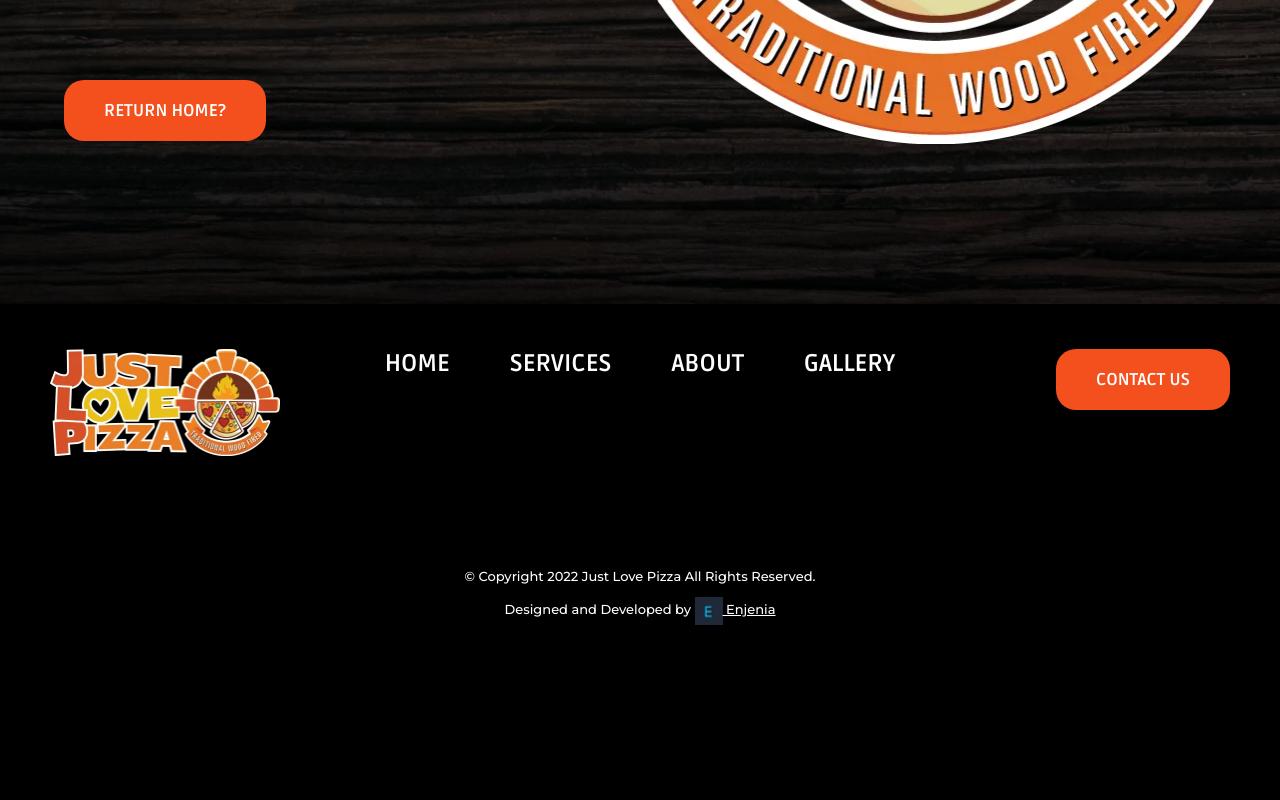
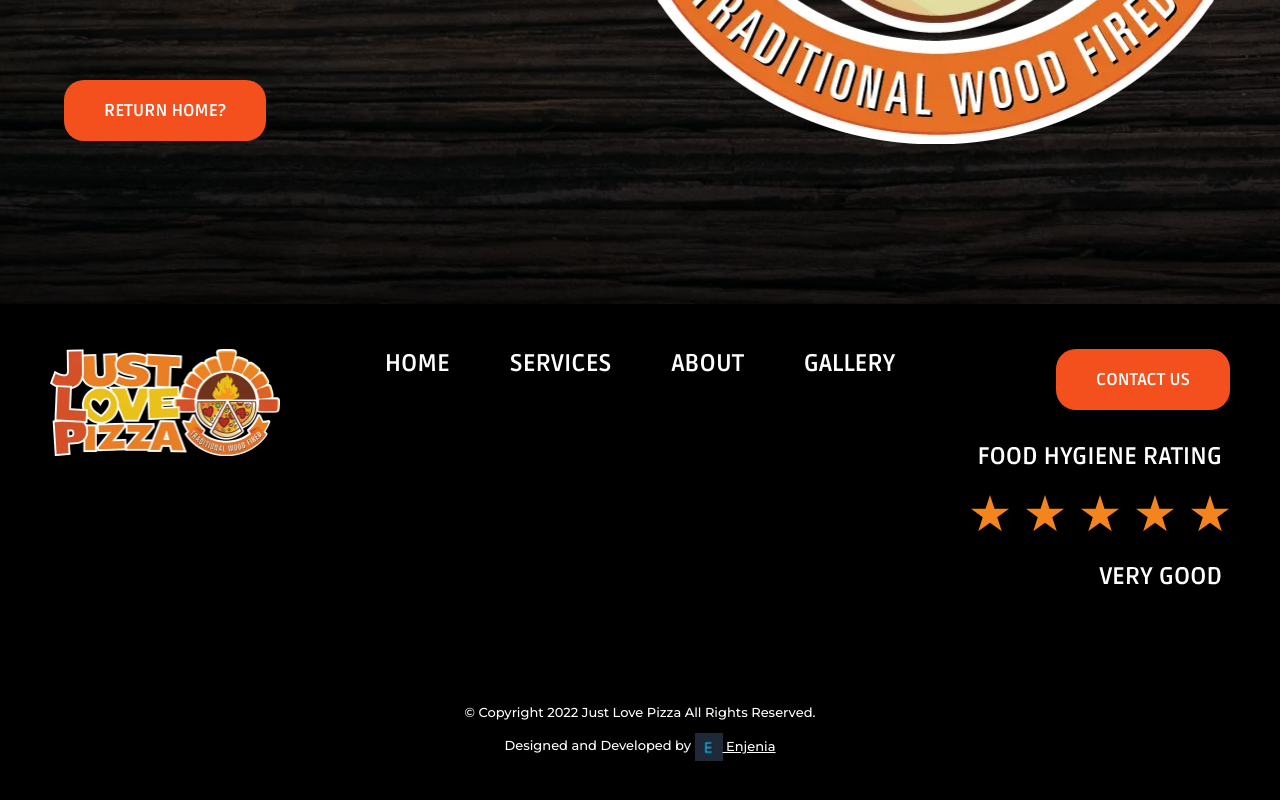
Before and after one commit to Enjenia/just-love-pizza-website, a React (Create React App) app: page / in a window 1280 px wide. Shown: the part 5279-6079 px from the top of the page. Before the commit the page ends 6003 px from the top, so only its background shows below. Built offline with nearby package versions, Linux system fonts and the light colour scheme; a web font is replaced by a local one.

Commit message:
Created food hygiene rating
Updated some of the stylesheet code.
Updated some of the meta content.
Updated the footer code.

```diff
--- a/public/index.html
+++ b/public/index.html
@@ -3,7 +3,7 @@
 	<head>
 		<meta name="title" content="Just Love Pizza">
 		<meta name="description" content="We bring our wood-fired pizza oven to you or your event! Our passionate team will serve a variety of tasty pizzas buffet-style for your guests.">
-    <meta name="keywords" content="pizza, wood-fired, wood, fired, oven, event, buffet-style, guests, catering, service, trailer, van, engagement party, engagement, party, bridal shower, pop-up, pop-up event, birthday, family event, artisan market, corporate event, wedding, @justlovepizza, just love pizza">
+		<meta name="keywords" content="just love pizza, justlovepizza, @justlovepizza, pizza, wood-fired, wood, fired, oven, event, buffet-style, guests, catering, service, trailer, van, engagement party, engagement, party, bridal shower, pop-up, pop-up event, birthday, family event, artisan market, corporate event, wedding">
 		<meta name="robots" content="index, follow">
 		<meta http-equiv="Content-Type" content="text/html; charset=utf-8">
 		<meta name="language" content="English">
@@ -11,34 +11,28 @@
 
 		<!-- Primary Meta Tags -->
 		<title>Just Love Pizza</title>
-    <meta name="title" content="Just Love Pizza">
-    <meta name="description"
-      content="We bring our wood-fired pizza oven to you or your event! Our passionate team will serve a variety of tasty pizzas buffet-style for your guests.">
 
 		<!-- Open Graph / Facebook -->
 		<meta property="og:type" content="website">
 		<meta property="og:url" content="https://justlovepizza.co.uk/">
 		<meta property="og:title" content="Just Love Pizza">
-    <meta property="og:description"
-      content="We bring our wood-fired pizza oven to you or your event! Our passionate team will serve a variety of tasty pizzas buffet-style for your guests.">
+		<meta property="og:description" content="We bring our wood-fired pizza oven to you or your event! Our passionate team will serve a variety of tasty pizzas buffet-style for your guests.">
 		<meta property="og:image" content="https://i.imgur.com/FL5oNZK.png">
 
 		<!-- Twitter -->
 		<meta property="twitter:card" content="summary_large_image">
 		<meta property="twitter:url" content="https://justlovepizza.co.uk/">
 		<meta property="twitter:title" content="Just Love Pizza">
-    <meta property="twitter:description"
-      content="We bring our wood-fired pizza oven to you or your event! Our passionate team will serve a variety of tasty pizzas buffet-style for your guests.">
+		<meta property="twitter:description" content="We bring our wood-fired pizza oven to you or your event! Our passionate team will serve a variety of tasty pizzas buffet-style for your guests.">
 		<meta property="twitter:image" content="https://i.imgur.com/FL5oNZK.png">
 
 		<link rel="icon" href="pizza-icon.svg" />
 		<meta name="viewport" content="width=device-width, initial-scale=1" />
 		<meta name="theme-color" content="#000" />
-    <title>Just Love Pizza</title>
 		<style></style>
 	</head>
 	<body style="margin: 0; line-height: normal; background-color: #000;">
-    <noscript>Please enable JavaScript to run this app. Thank you.</noscript>
+		<noscript>JustLovePizza requires JavaScript, please enable JavaScript to run this website. Thank you.</noscript>
 		<div id="root"></div>
 	</body>
 </html>
--- a/src/App.jsx
+++ b/src/App.jsx
@@ -13,33 +13,6 @@ const App = () => {
 		}
 	}, [action, pathname]);
 
-	useEffect(() => {
-		let title = '';
-		let metaDescription = '';
-
-		switch (pathname) {
-			case '/':
-				title = '';
-				metaDescription = '';
-				break;
-			default:
-				title = '';
-				metaDescription = '';
-				break;
-		}
-
-		if (title) {
-			document.title = title;
-		}
-
-		if (metaDescription) {
-			const metaDescriptionTag = document.querySelector('head > meta[name="description"]');
-			if (metaDescriptionTag) {
-				metaDescriptionTag.content = metaDescription;
-			}
-		}
-	}, [pathname]);
-
 	return (
 		<Routes>
 			<Route path='/' element={<JustLovePizzaWebsite />} />
--- a/src/components/layout/Footer.jsx
+++ b/src/components/layout/Footer.jsx
@@ -7,6 +7,7 @@ import Truck from '../../images/truck.svg';
 import Question from '../../images/question.svg';
 import Logo from '../../images/jlp-final-horiz-2@2x.webp';
 import enjenia from '../../images/enjenia.webp';
+import FoodRating from '../../images/food-rating.svg';
 
 const Footer = () => {
 	const handleClick = useCallback((location) => {
@@ -85,6 +86,9 @@ const Footer = () => {
 					<button className='footer-contact-button button' type='button' onClick={() => handleClick('contact-us')}>
 						CONTACT US
 					</button>
+					<br />
+					<br />
+					<img className='icon' alt='Food hygiene rating 5 out of 5 Very good' src={FoodRating} loading='lazy' />
 				</section>
 			</header>
 
--- a/src/components/layout/Footer.scss
+++ b/src/components/layout/Footer.scss
@@ -1,7 +1,8 @@
 .footer {
 	display: flex;
 	flex-direction: column;
-	height: 420px;
+	min-height: 420px;
+	height: auto;
 	background-color: var(--color-black);
 
 	.footer-header {
@@ -13,6 +14,7 @@
 		@media (max-width: 960px) and (min-width: 0px) {
 			align-self: center;
 			justify-self: center;
+			flex-direction: column;
 		}
 
 		.footer-logo {
@@ -21,6 +23,7 @@
 
 			@media (max-width: 960px) and (min-width: 0px) {
 				width: 200px;
+				align-self: center;
 			}
 
 			.footer-logo-img {
@@ -56,17 +59,23 @@
 			display: flex;
 			justify-content: flex-end;
 			width: 400px;
+			flex-direction: column;
+			align-items: flex-end;
 
 			.footer-contact-button:hover {
 				color: var(--color-black);
 			}
 
 			@media (max-width: 960px) and (min-width: 0px) {
+				justify-content: center;
+				align-items: center;
+
+				button {
 					display: none;
 				}
 			}
 		}
-
+	}
 
 	.copyright {
 		display: flex;
@@ -105,7 +114,6 @@
 
 		@media (min-width: 1200px) {
 			display: none;
-
 		}
 	}
 
@@ -150,4 +158,7 @@
 		}
 	}
 
+		@media (max-width: 1200px) and (min-width: 0px) {
+			padding-bottom: 100px;
 		}
+}
```
Also changed, not shown: src/components/section/Services.jsx (+0 -32 lines), src/images/food-rating.svg (added). Lines whose indentation alone changed are shown as unchanged.
